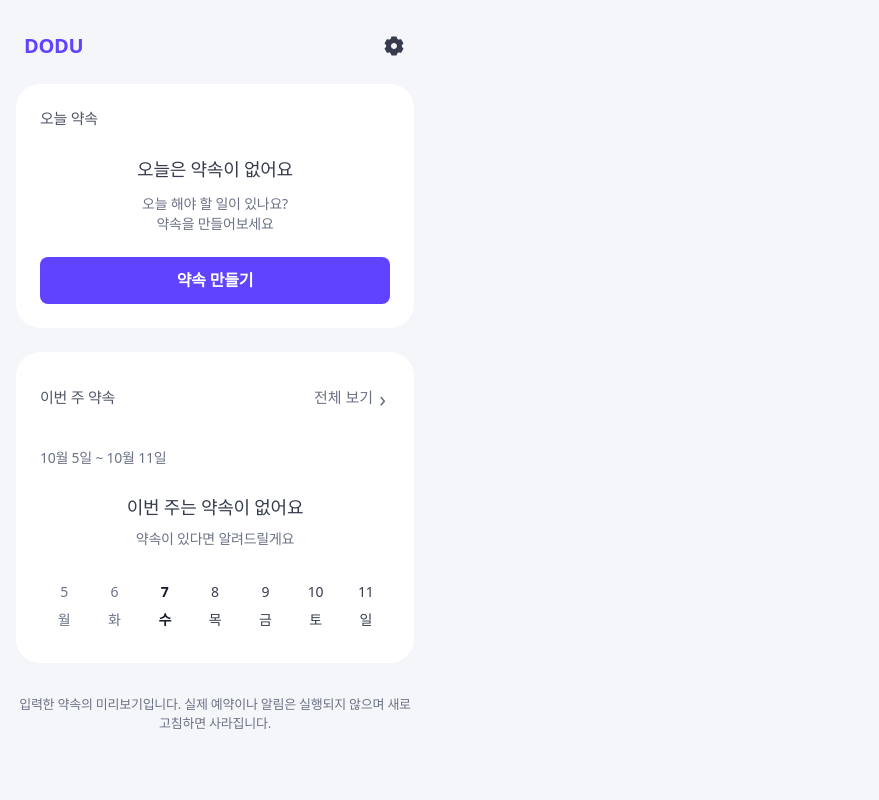
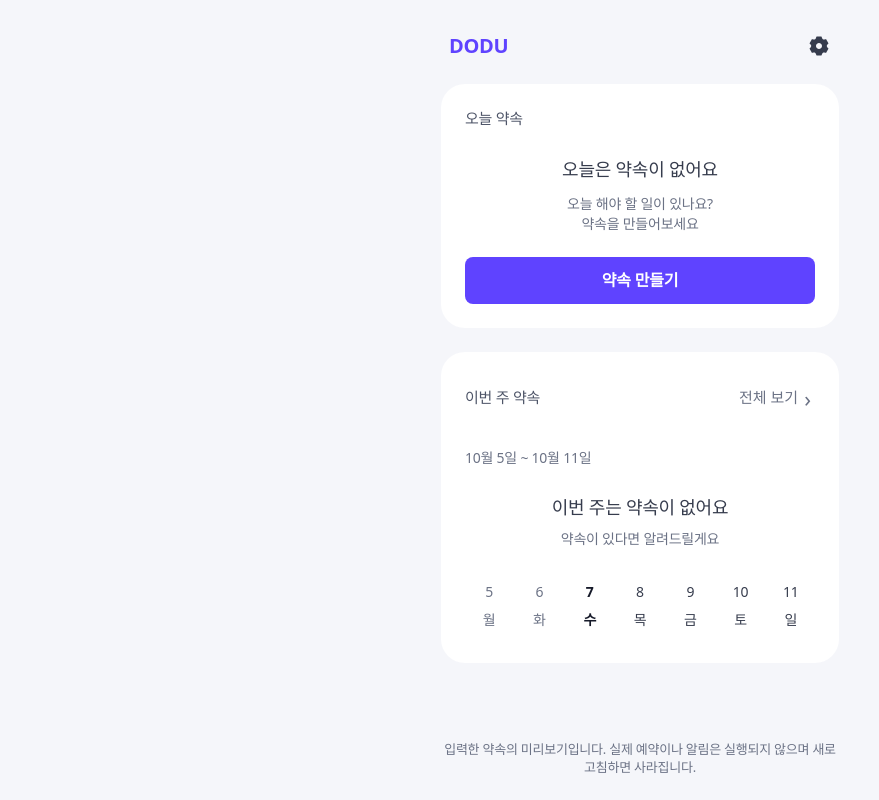
Before and after one commit to the-dodu-team/dodu, a React (Vite) app in the folder frontend/: page / in a window 1280 px wide. Shown: the whole page, without its empty margins (0-879 px from the left). Built offline with nearby package versions, Linux system fonts and the light colour scheme; a web font is replaced by a local one.

Commit message:
fix(SCRUM-69): separate authentication content from footer

```diff
--- a/frontend/src/DoduHome.tsx
+++ b/frontend/src/DoduHome.tsx
@@ -75,7 +75,8 @@ export default function DoduHome({
         onViewAll={onViewAll}
       />
 
-      <footer className="home-footer">
+      {/* 이전: 인증 기능과 안내문을 모두 <footer className="home-footer">에 배치했다. */}
+      <div className="home-bottom">
         {promise && (
           <PromiseAuthPreview
             key={promise.date + promise.startTime}
@@ -84,11 +85,13 @@ export default function DoduHome({
           />
         )}
 
+        <footer className="home-footer">
         <p>
           입력한 약속의 미리보기입니다. 실제 예약이나 알림은
           실행되지 않으며 새로고침하면 사라집니다.
         </p>
-      </footer>
+        </footer>
+      </div>
 
       {/*
       <p className="eyebrow">DODU · v2.5</p>
--- a/frontend/src/dodu.css
+++ b/frontend/src/dodu.css
@@ -16,7 +16,14 @@ button:focus-visible { outline: 3px solid #be741d; outline-offset: 4px; }
 .app-header img {display: block; flex-shrink: 0;}
 
 /* main/section으로 바뀐 의미론적 영역에 기존 전역 카드 스타일이 번지지 않도록 한다. */
-.home-content {max-width: none; margin: 0; padding: 0;}
+/* 이전: .home-content {max-width: none; margin: 0; padding: 0;} */
+.home-content {display: flex; flex-direction: column; flex: 1; max-width: none; margin: 0; padding: 0;}
+.home-page {margin: 0 auto;}
+.home-bottom {margin-top: auto; padding-top: 32px; text-align: center;}
+.home-bottom .home-footer {padding-top: 0;}
+.home-bottom .promise-auth-preview p {margin: 0; color: #6b7285; font-size: 13px; line-height: 1.4;}
+.component-preview {max-width: 760px; margin: 0 auto; padding: 64px 24px;}
+.component-preview main {max-width: none; margin: 0; padding: 0;}
 section.promise-auth-preview {margin: 0 0 16px; padding: 0; border: 0; border-radius: 0; background: transparent;}
 
 .button {font: inherit; font-size: 16px; font-weight: 600; line-height: 1.4; letter-spacing: -0.015em; min-height: 44px; padding: 12px 18px; border: 0; border-radius: 8px; background: #5f43ff; color: #ffffff; cursor: pointer;}
```
Also changed, not shown: frontend/src/ComponentPreview.tsx (+5 -3 lines), 2 other files (tests, documents, lock files or other folders).
